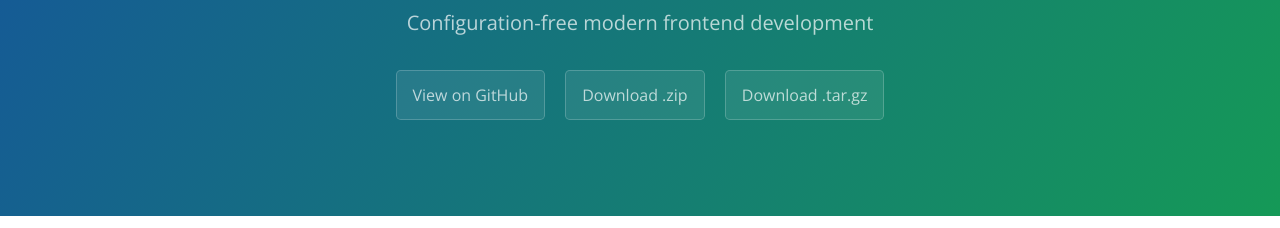
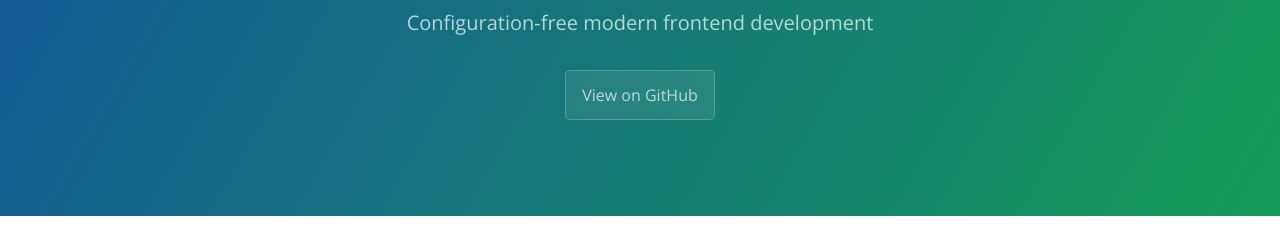
Before and after one commit to saguijs/sagui, a plain HTML site: page index.html in a window 1280 px wide. Shown: the part 167-395 px from the top of the page. Drawn offline with nearby package versions, Linux system fonts and the light colour scheme.

Commit message:
Remove download buttons

```diff
--- a/index.html
+++ b/index.html
@@ -14,8 +14,6 @@
       <h1 class="project-name">Sagui</h1>
       <h2 class="project-tagline">Configuration-free modern frontend development</h2>
       <a href="https://github.com/pirelenito/sagui" class="btn">View on GitHub</a>
-      <a href="https://github.com/pirelenito/sagui/zipball/master" class="btn">Download .zip</a>
-      <a href="https://github.com/pirelenito/sagui/tarball/master" class="btn">Download .tar.gz</a>
     </section>
 
     <section class="main-content">
```
